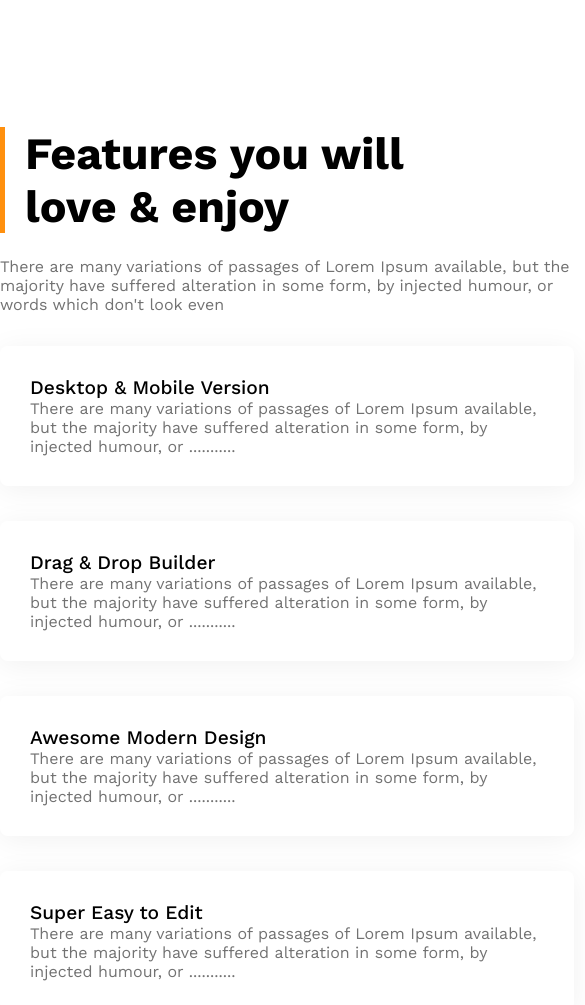
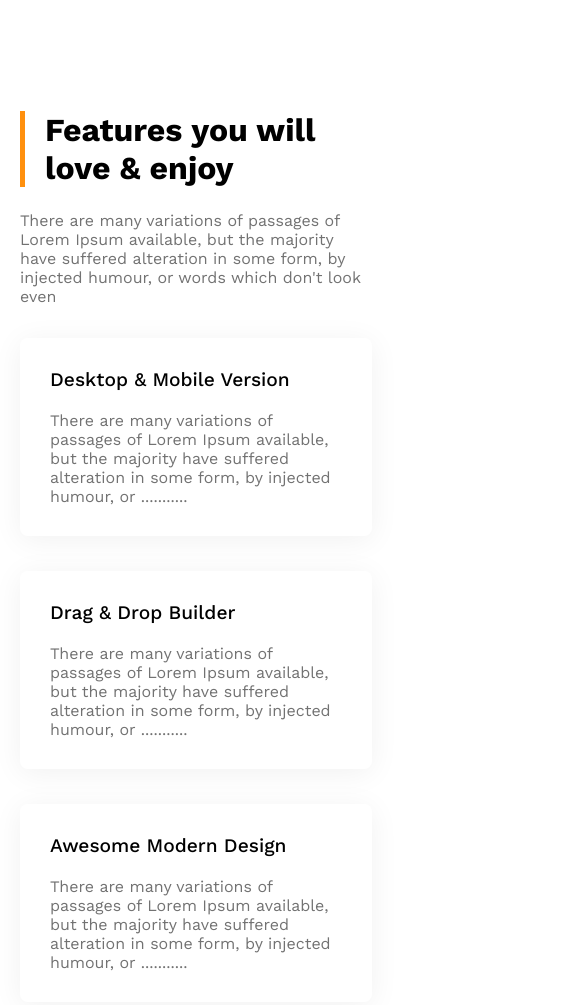
Before and after one commit to romelomar/responsive-project, a plain HTML site: page index.html in a window 390 px wide. Shown: the part 2825-3830 px from the top of the page, 585 px wide, since content can reach past the window. Drawn offline with nearby package versions, Linux system fonts and the light colour scheme.

Commit message:
responsive correction

```diff
--- a/index.html
+++ b/index.html
@@ -44,31 +44,31 @@
         <!-- features will enjoy -->
          <section class="feature-head">
             <div>
-                <div class="section-heading border-left">Features you will <br> love & enjoy</div>
+                <div class="feature section-heading border-left">Features you will love & enjoy</div>
                     <p class="text-light-gray feature-description width">There are many variations of passages of Lorem Ipsum available, but the majority have suffered alteration in some form, by injected humour, or words which don't look even</p>
 
                 <div class="feature-card">
                     <div class="title">Desktop & Mobile Version</div>
-                    <p class="text-light-gray paddding">There are many variations of passages of Lorem Ipsum available, but the majority have suffered alteration in some form, by injected humour, or ...........</p>
+                    <p class="text-light-gray padding">There are many variations of passages of Lorem Ipsum available, but the majority have suffered alteration in some form, by injected humour, or ...........</p>
                 </div>
 
                  <div class="feature-card">
                     <div class="title">Drag & Drop Builder</div>
-                    <p class="text-light-gray paddding">There are many variations of passages of Lorem Ipsum available, but the majority have suffered alteration in some form, by injected humour, or ...........</p>
+                    <p class="text-light-gray padding">There are many variations of passages of Lorem Ipsum available, but the majority have suffered alteration in some form, by injected humour, or ...........</p>
                  </div>
 
                  <div class="feature-card">
                     <div class="title">Awesome Modern Design</div>
-                    <p class="text-light-gray paddding">There are many variations of passages of Lorem Ipsum available, but the majority have suffered alteration in some form, by injected humour, or ...........</p>
+                    <p class="text-light-gray padding">There are many variations of passages of Lorem Ipsum available, but the majority have suffered alteration in some form, by injected humour, or ...........</p>
                 </div>
 
                 <div class="feature-card">
                     <div class="title">Super Easy to Edit</div>
-                    <p class="text-light-gray  paddding">There are many variations of passages of Lorem Ipsum available, but the majority have suffered alteration in some form, by injected humour, or ...........</p>
+                    <p class="text-light-gray  padding">There are many variations of passages of Lorem Ipsum available, but the majority have suffered alteration in some form, by injected humour, or ...........</p>
                 </div>
             </div>
             <div>
-                <img src="./images/architect.png" alt="">
+                <img class="img-arc" src="./images/architect.png" alt="">
                 <button class="years">10+years<span class="ex"> <br>Experience</span></button>
             </div>
 
--- a/styles/style.css
+++ b/styles/style.css
@@ -159,6 +159,7 @@ background-color: rgba(255, 144, 14, 0.1);
 }
 .feature-head{
     display: flex;
+
 }
 
 .width{
@@ -185,6 +186,9 @@ background-color: rgba(255, 144, 14, 0.1);
 }
 .padding{
     padding-top: 20px;
+}
+.img-arc{
+    width: 100%;
 }
 /* some facts releted styles */
 .facts-container{
@@ -225,6 +229,9 @@ background-color: rgba(255, 144, 14, 0.1);
     margin:0 240px 150px 240px;
     border-radius: 8px;
 }
+.feature{
+    width: 468px;
+}
 /* sponsored releted styles */
 .sponsored-plc{
     display:flex;
@@ -242,14 +249,37 @@ background-color: rgba(255, 144, 14, 0.1);
 @media screen and (max-width: 576px) {
     .navbar,
     .nav-link,
-    .teams{
+    .teams,
+    .feature-head
+    {
         flex-direction: column;
     }
     .team-img-container{
         grid-template-columns: repeat(1,1fr);
     }
-    .our-features{
+    .our-features,
+    .feature-card{
         margin-left: 20px;
+    }
+
+    .feature-card{
+       width: calc(80% - 20px)
+
+    }
+    .section-heading{
+        width: calc(80% - 20px);
+        margin-left: 20px;
+    }
+    .img-arc{
+        width: calc(100% - 40px);
+        margin-left: 20px;
+    }
+    .width{
+        width: calc(100% - 40px);
+        margin-left: 20px;
+    }
+    .section-heading{
+        font-size: 2rem;
     }
 }
 /* medium size device */
```
